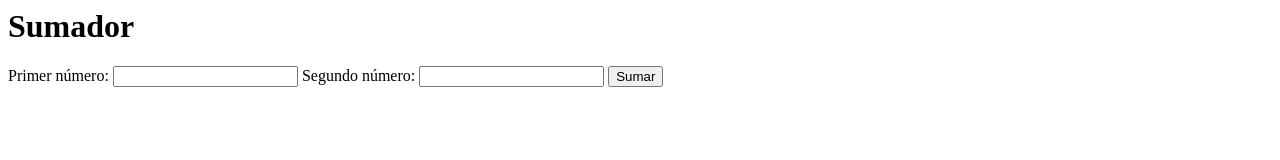
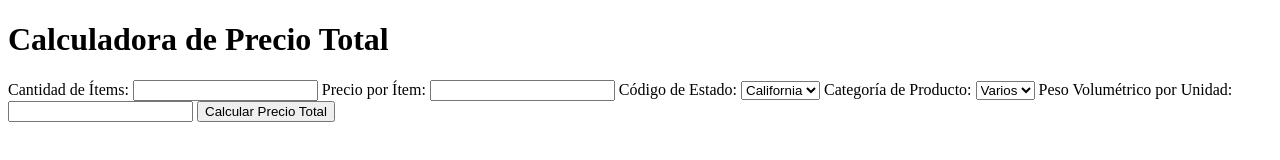
Before and after one commit to Xplay518/EXAMEN, a website built with Parcel: page index.html in a window 1280 px wide. Built offline with nearby package versions, Linux system fonts and the light colour scheme.

Commit message:
1er commit, se agrego el inicio de todo, el cantidad, productos, codigo de estado, categotia de producto, peso volumimetrico, de aca se ira implementando poco a poco

```diff
--- a/index.html
+++ b/index.html
@@ -1,15 +1,41 @@
-<html>
-  <body>
-    <h1>Sumador</h1>
-    <form id="sumar-form">
-      <label for="primer-numero">Primer número:</label>
-      <input type="number" id="primer-numero" />
-      <label for="segundo-numero">Segundo número:</label>
-      <input type="number" id="segundo-numero" />
-      <input type="submit" value="Sumar" id="sumar-button" />
+<!DOCTYPE html>
+<html lang="es">
+<head>
+    <meta charset="UTF-8">
+    <meta name="viewport" content="width=device-width, initial-scale=1.0">
+    <title>Calculadora de Precio Total</title>
+</head>
+<body>
+    <h1>Calculadora de Precio Total</h1>
+    <form id="calculo-form">
+        <label for="cantidad-items">Cantidad de Ítems:</label>
+        <input type="number" id="cantidad-items" required />
+
+        <label for="precio-item">Precio por Ítem:</label>
+        <input type="number" id="precio-item" required />
+
+        <label for="estado">Código de Estado:</label>
+        <!-- Aquí podría ir una lista desplegable con los códigos de estado -->
+        <select id="estado" required>
+            <option value="CA">California</option>
+            <!-- Otras opciones de estados aquí -->
+        </select>
+
+        <label for="categoria">Categoría de Producto:</label>
+        <!-- Lista desplegable con las categorías de producto -->
+        <select id="categoria" required>
+            <option value="Varios">Varios</option>
+            <!-- Otras opciones de categorías aquí -->
+        </select>
+
+        <label for="peso-volumetrico">Peso Volumétrico por Unidad:</label>
+        <input type="number" id="peso-volumetrico" required />
+
+        <button type="submit">Calcular Precio Total</button>
     </form>
+
     <div id="resultado-div"></div>
 
     <script type="module" src="./src/presenter.js"></script>
-  </body>
+</body>
 </html>
--- a/src/presenter.js
+++ b/src/presenter.js
@@ -1,4 +1,4 @@
-import sumar from "./sumador";
+import sumar from "./calcularPrecioTotal";
 
 const first = document.querySelector("#primer-numero");
 const second = document.querySelector("#segundo-numero");
```
Also changed, not shown: src/precioTotal.test.js (renamed from src/sumador.test.js, +1 -1 lines), src/calcularPrecioTotal.js (renamed from src/sumador.js), src/item.js (added).
